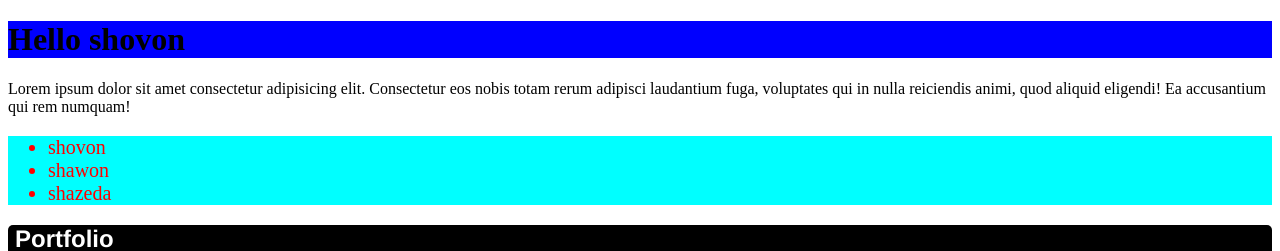
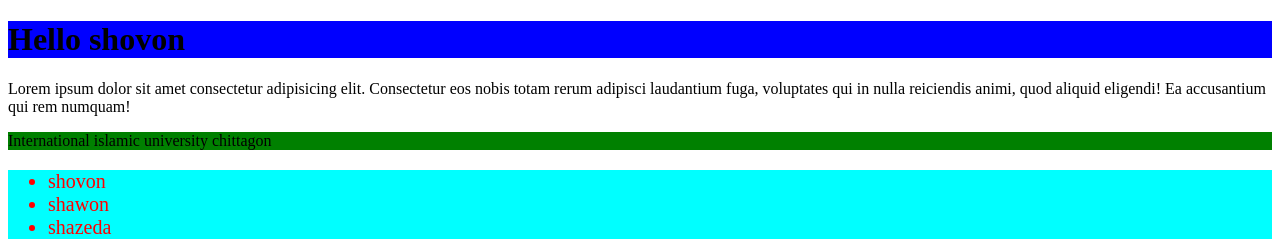
Before and after one commit to ShajjadGani/first-project-repo, a plain HTML site: page index.html in a window 1280 px wide. Shown: the top 251 px of the page. Drawn offline with Linux system fonts and the light colour scheme.

Commit message:
adding iiuc

```diff
--- a/index.html
+++ b/index.html
@@ -22,6 +22,9 @@
     <h1>Hello shovon</h1>
     <p>Lorem ipsum dolor sit amet consectetur adipisicing elit. Consectetur eos nobis totam rerum adipisci laudantium fuga, voluptates qui in nulla reiciendis animi, quod aliquid eligendi! Ea accusantium qui rem numquam!</p>
 
+
+    <p style="background-color: green;">International islamic university chittagon</p>
+
     <ul style="color: red; background-color: aqua; font-size: 20px;">
     <li>shovon</li>
     <li>shawon</li>
```
